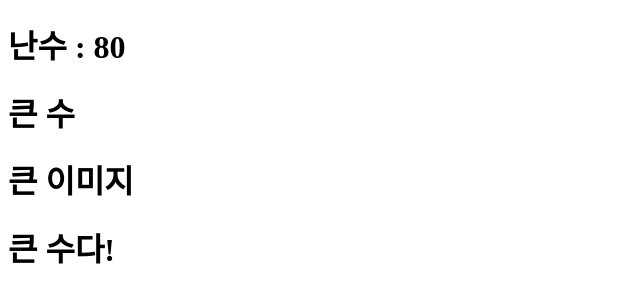
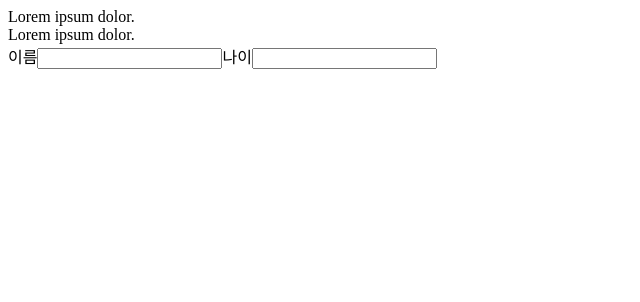
Before and after one commit to AngelosGithub/react231031, a React (Create React App) app: page / in a window 1280 px wide. Shown: the top 302 px of the page, without its empty margins (0-640 px from the left). Built offline with nearby package versions, Linux system fonts and the light colour scheme.

Commit message:
231031 jsx에서 js 키워드 사용 불가

```diff
--- a/src/App.js
+++ b/src/App.js
@@ -1,26 +1,18 @@
 function App() {
-  // 1~100
-  const number = Math.ceil(Math.random() * 100);
-  const isLarge = number > 50;
-  const isSmall = number <= 50;
-
+  // jsx가 js 코드로 변환되기 때문에 js 키워드를 사용할 수 없음
   return (
     <>
-      <h1>난수 : {number}</h1>
-      <h1>{number > 50 ? "큰 수" : "작은 수"}</h1>
-      <div>{number > 50 ? <BigImage /> : <SmallImage />}</div>
-      <div>{isLarge && <h1>큰 수다!</h1>}</div>
-      <div>{isLarge || <h1>작은 수다!</h1>}</div>
+      {/* class 속성은 className으로 작성 */}
+      <div className="header">Lorem ipsum dolor.</div>
+      <div className="error">Lorem ipsum dolor.</div>
+      {/* for 속성은 htmlFor로 작성*/}
+
+      <label htmlFor="nameInput">이름</label>
+      <input type="text" id="nameInput" />
+      <label htmlFor="ageInput">나이</label>
+      <input type="text" id="ageInput" />
     </>
   );
 }
 
-function BigImage() {
-  return <h1>큰 이미지</h1>;
-}
-
-function SmallImage() {
-  return <h3>작은 이미지</h3>;
-}
-
 export default App;
```
